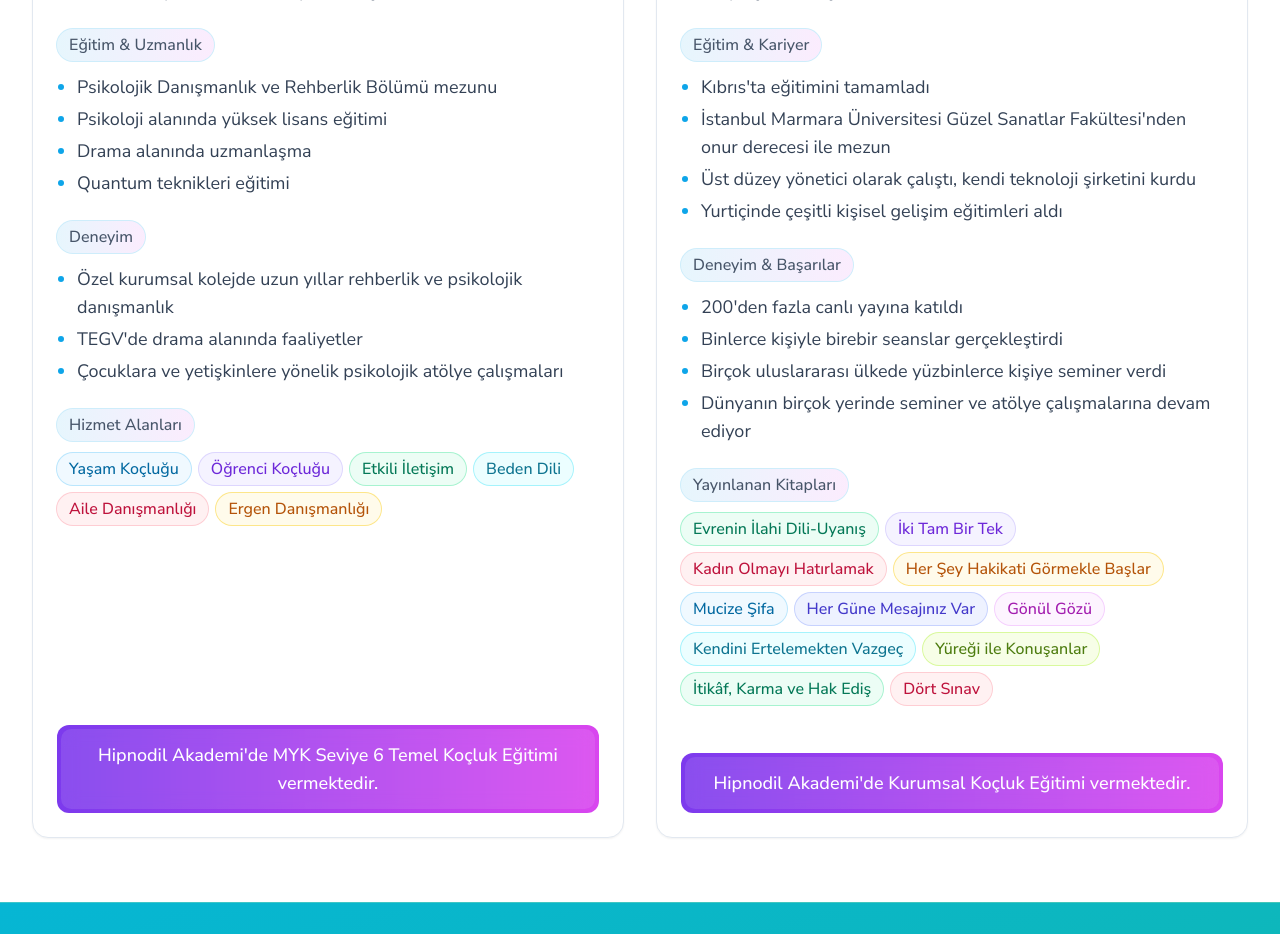
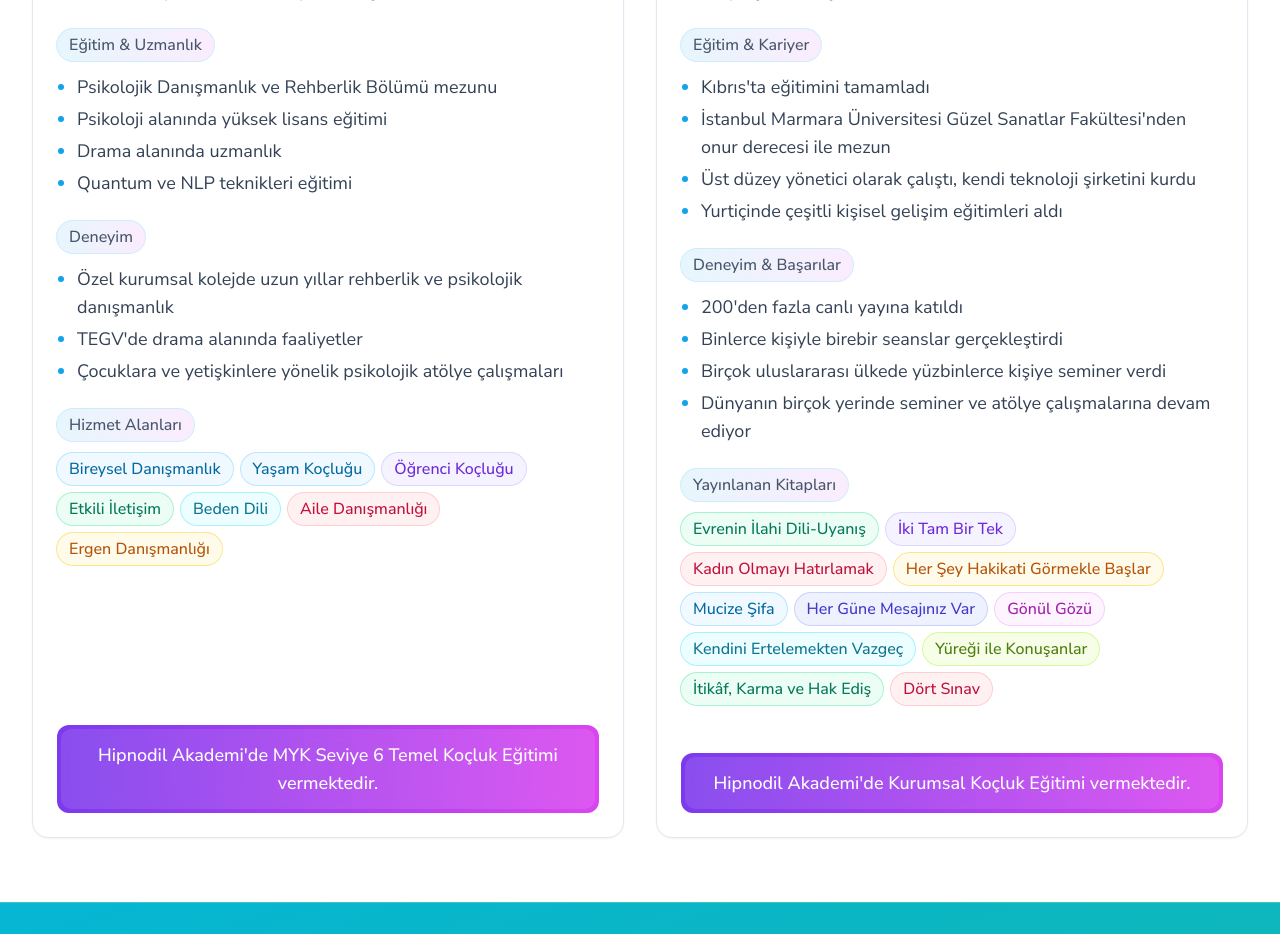
Before and after one commit to tetik-mehmet/hipnodil-akademi, a Next.js app: page /egitmenler in a window 1280 px wide. Shown: the part 1340-2274 px from the top of the page. Built offline with nearby package versions, Linux system fonts and the light colour scheme.

Commit message:
güncellemeler

```diff
--- a/app/egitmenler/page.js
+++ b/app/egitmenler/page.js
@@ -131,8 +131,8 @@ export default function Page() {
               items: [
                 "Psikolojik Danışmanlık ve Rehberlik Bölümü mezunu",
                 "Psikoloji alanında yüksek lisans eğitimi",
-                "Drama alanında uzmanlaşma",
-                "Quantum teknikleri eğitimi",
+                "Drama alanında uzmanlık",
+                "Quantum ve NLP teknikleri eğitimi",
               ],
             },
             {
@@ -148,6 +148,7 @@ export default function Page() {
               heading: "Hizmet Alanları",
               type: "pills",
               items: [
+                { label: "Bireysel Danışmanlık", color: "sky" },
                 { label: "Yaşam Koçluğu", color: "sky" },
                 { label: "Öğrenci Koçluğu", color: "violet" },
                 { label: "Etkili İletişim", color: "emerald" },
```
